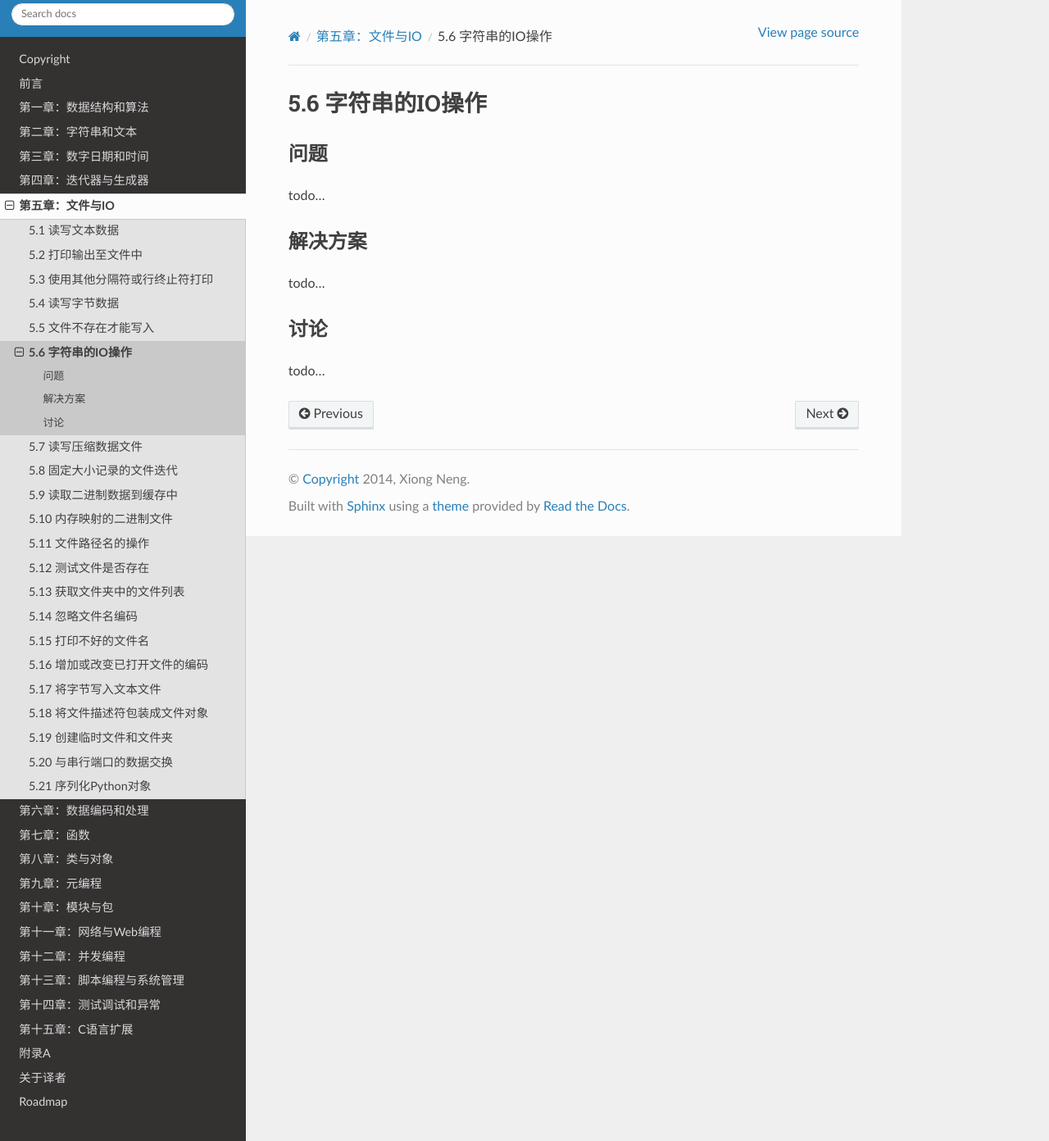
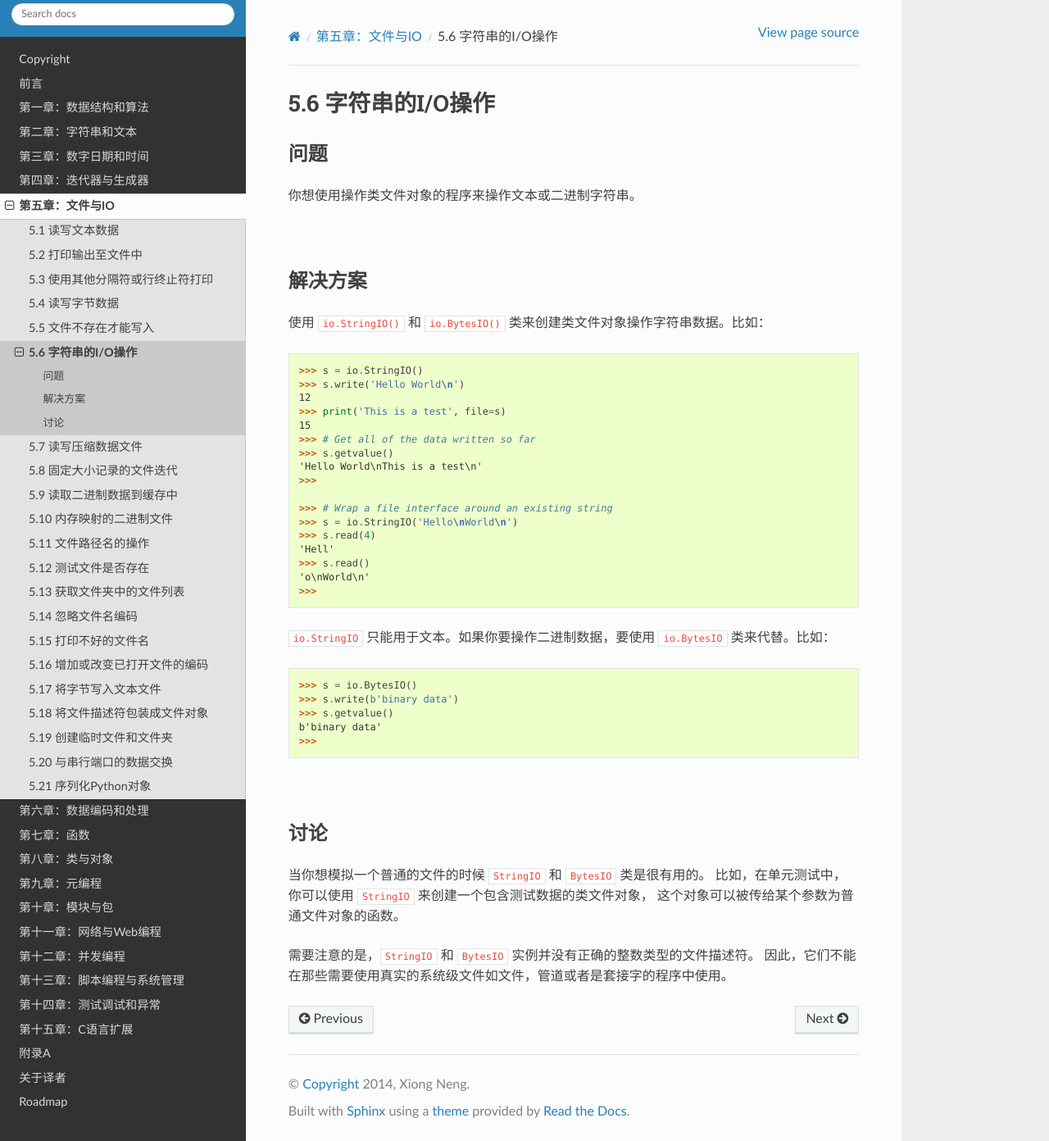
Before and after one commit to yidao620c/python3-cookbook, a Sphinx documentation site: the page built from source/c05/p06_io_operations_on_string.rst, in a window 1280 px wide and 1392 px high. Shown: the whole window at 82% size. Built offline with Sphinx 7.4.7 and the Read the Docs theme 2.0.0, drawn with Linux system fonts in a browser that asks for light colours.

Commit message:
5.6小节完成

```diff
--- a/source/c05/p06_io_operations_on_string.rst
+++ b/source/c05/p06_io_operations_on_string.rst
@@ -1,18 +1,57 @@
 ==============================
-5.6 字符串的IO操作
+5.6 字符串的I/O操作
 ==============================
 
 ----------
 问题
 ----------
-todo...
+你想使用操作类文件对象的程序来操作文本或二进制字符串。
+
+|
 
 ----------
 解决方案
 ----------
-todo...
+使用 ``io.StringIO()`` 和 ``io.BytesIO()`` 类来创建类文件对象操作字符串数据。比如：
+
+.. code-block:: python
+
+    >>> s = io.StringIO()
+    >>> s.write('Hello World\n')
+    12
+    >>> print('This is a test', file=s)
+    15
+    >>> # Get all of the data written so far
+    >>> s.getvalue()
+    'Hello World\nThis is a test\n'
+    >>>
+
+    >>> # Wrap a file interface around an existing string
+    >>> s = io.StringIO('Hello\nWorld\n')
+    >>> s.read(4)
+    'Hell'
+    >>> s.read()
+    'o\nWorld\n'
+    >>>
+
+``io.StringIO`` 只能用于文本。如果你要操作二进制数据，要使用 ``io.BytesIO`` 类来代替。比如：
+
+.. code-block:: python
+
+    >>> s = io.BytesIO()
+    >>> s.write(b'binary data')
+    >>> s.getvalue()
+    b'binary data'
+    >>>
+
+|
 
 ----------
 讨论
 ----------
-todo...
+当你想模拟一个普通的文件的时候 ``StringIO`` 和 ``BytesIO`` 类是很有用的。
+比如，在单元测试中，你可以使用 ``StringIO`` 来创建一个包含测试数据的类文件对象，
+这个对象可以被传给某个参数为普通文件对象的函数。
+
+需要注意的是，``StringIO`` 和 ``BytesIO`` 实例并没有正确的整数类型的文件描述符。
+因此，它们不能在那些需要使用真实的系统级文件如文件，管道或者是套接字的程序中使用。
```
Also changed, not shown: 1 other file.
